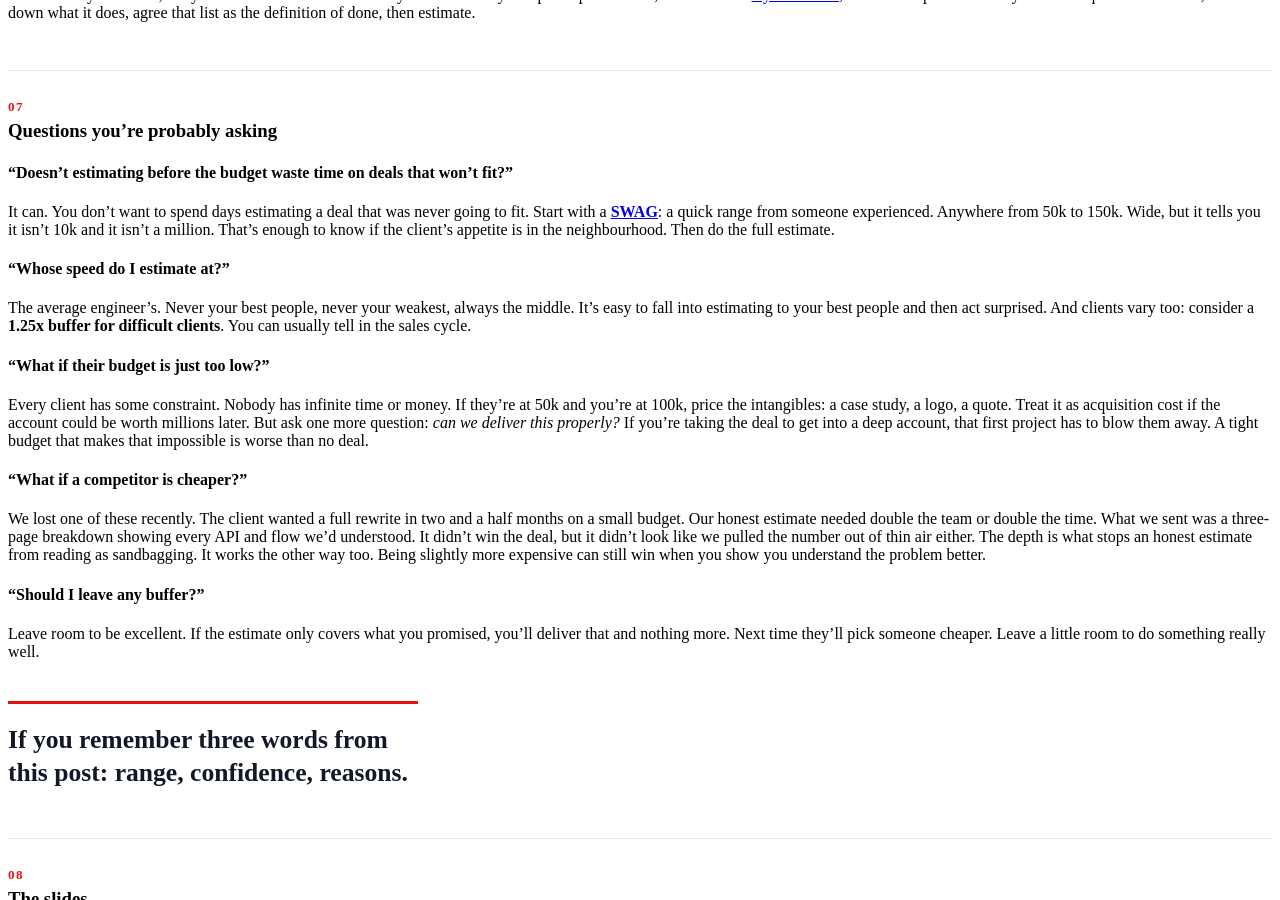
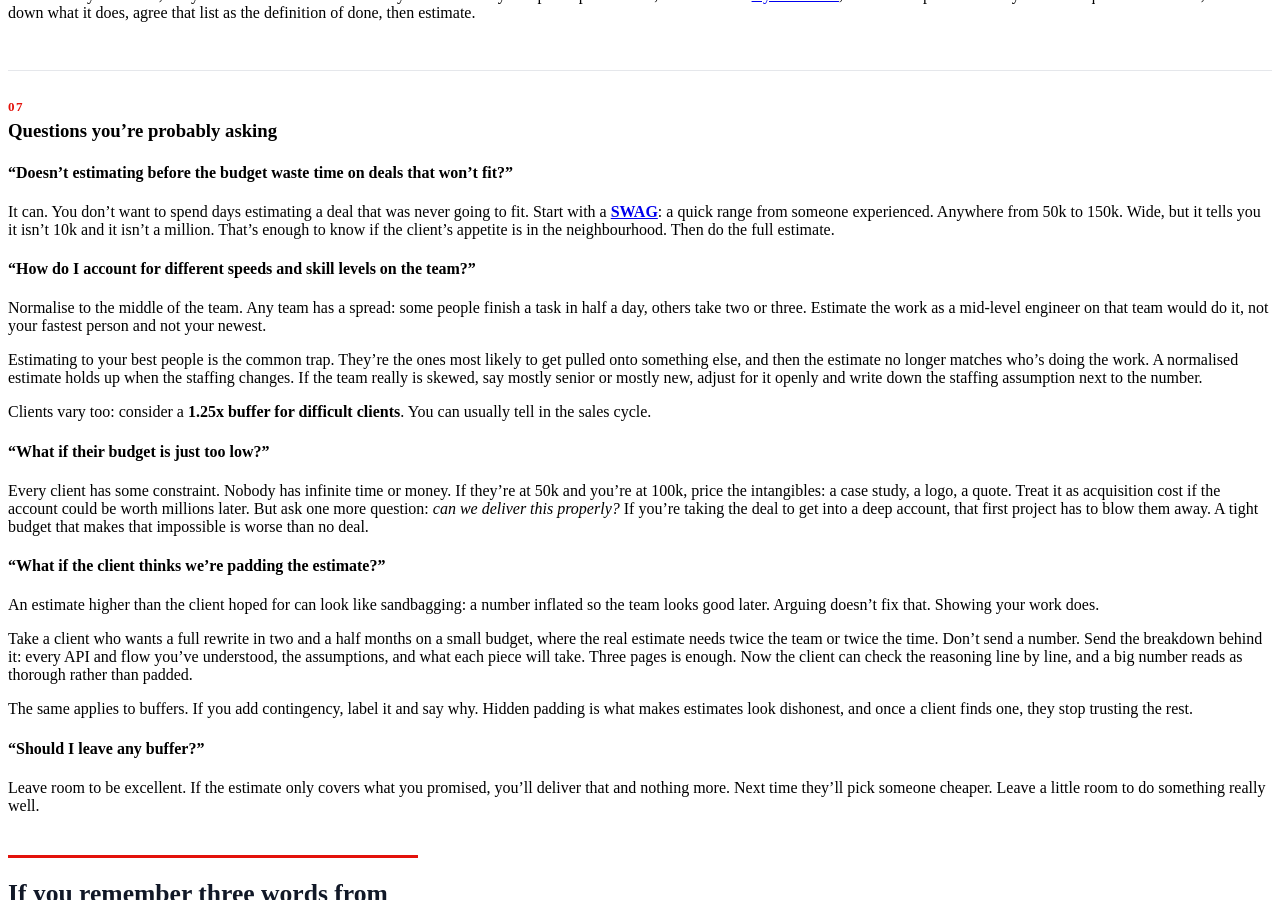
Before and after one commit to prashant3863/prashant3863.github.io, a Jekyll site: the page built from _posts/2026-10-03-software-estimation.md, in a window 1280 px wide and 900 px high, scrolled down 12021 px. Built offline with Jekyll 4.4.1, drawn with Linux system fonts in a browser that asks for light colours; some of the changed text lies outside the part shown.

```diff
--- a/_posts/2026-10-03-software-estimation.md
+++ b/_posts/2026-10-03-software-estimation.md
@@ -1,15 +1,15 @@
 ---
 layout: post
-title: "An estimate they can't refuse: how to estimate software projects"
+title: "“How long will this take?” How to estimate software projects"
 permalink: /posts/software-estimation
-description: "How to estimate software projects: why estimates miss, 4 common pitfalls, a 5-step method, AI-assisted delivery, and pricing consulting and freelance work."
+description: "How to estimate software projects under uncertainty: why estimates miss, 4 pitfalls, a 5-step method, what changes with AI, and pricing consulting work."
 author:
   name: Prashant Mittal
   twitter: prashant_mit
   url: https://notshant.xyz/about
 image:
   path: /assets/estimates/social-card.png
-  alt: "An estimate they can't refuse: how to estimate software projects, with the cone of uncertainty"
+  alt: "How long will this take? Estimating under uncertainty: the pitfalls, a five-step method, and what changes with AI, with the cone of uncertainty"
   width: 1200
   height: 630
 article_class: numbered
@@ -17,7 +17,7 @@ article_class: numbered
 
 # "How long will this take?"
 
-How to estimate software projects
+Estimating under uncertainty: the pitfalls, a five-step method, and what changes with AI
 {: .c-subtitle}
 
 Every software project starts with this question, and almost every answer to it turns out wrong. Last week I gave [a talk](#the-slides) at work on estimation. It was mostly for our sales and tech folks, who answer this question together before anyone signs a contract. I called it *An estimate they can't refuse*, a nod to [The Godfather](https://en.wikipedia.org/wiki/The_Godfather)'s "I'm gonna make him an offer he can't refuse."
@@ -321,17 +321,25 @@ And watch out for scope that points at something instead of defining done. "Fini
 
 It can. You don't want to spend days estimating a deal that was never going to fit. Start with a [**SWAG**](https://en.wikipedia.org/wiki/Scientific_wild-ass_guess): a quick range from someone experienced. Anywhere from 50k to 150k. Wide, but it tells you it isn't 10k and it isn't a million. That's enough to know if the client's appetite is in the neighbourhood. Then do the full estimate.
 
-#### "Whose speed do I estimate at?"
+#### "How do I account for different speeds and skill levels on the team?"
 
-The average engineer's. Never your best people, never your weakest, always the middle. It's easy to fall into estimating to your best people and then act surprised. And clients vary too: consider a **1.25x buffer for difficult clients**. You can usually tell in the sales cycle.
+Normalise to the middle of the team. Any team has a spread: some people finish a task in half a day, others take two or three. Estimate the work as a mid-level engineer on that team would do it, not your fastest person and not your newest.
+
+Estimating to your best people is the common trap. They're the ones most likely to get pulled onto something else, and then the estimate no longer matches who's doing the work. A normalised estimate holds up when the staffing changes. If the team really is skewed, say mostly senior or mostly new, adjust for it openly and write down the staffing assumption next to the number.
+
+Clients vary too: consider a **1.25x buffer for difficult clients**. You can usually tell in the sales cycle.
 
 #### "What if their budget is just too low?"
 
 Every client has some constraint. Nobody has infinite time or money. If they're at 50k and you're at 100k, price the intangibles: a case study, a logo, a quote. Treat it as acquisition cost if the account could be worth millions later. But ask one more question: *can we deliver this properly?* If you're taking the deal to get into a deep account, that first project has to blow them away. A tight budget that makes that impossible is worse than no deal.
 
-#### "What if a competitor is cheaper?"
+#### "What if the client thinks we're padding the estimate?"
 
-We lost one of these recently. The client wanted a full rewrite in two and a half months on a small budget. Our honest estimate needed double the team or double the time. What we sent was a three-page breakdown showing every API and flow we'd understood. It didn't win the deal, but it didn't look like we pulled the number out of thin air either. The depth is what stops an honest estimate from reading as sandbagging. It works the other way too. Being slightly more expensive can still win when you show you understand the problem better.
+An estimate higher than the client hoped for can look like sandbagging: a number inflated so the team looks good later. Arguing doesn't fix that. Showing your work does.
+
+Take a client who wants a full rewrite in two and a half months on a small budget, where the real estimate needs twice the team or twice the time. Don't send a number. Send the breakdown behind it: every API and flow you've understood, the assumptions, and what each piece will take. Three pages is enough. Now the client can check the reasoning line by line, and a big number reads as thorough rather than padded.
+
+The same applies to buffers. If you add contingency, label it and say why. Hidden padding is what makes estimates look dishonest, and once a client finds one, they stop trusting the rest.
 
 #### "Should I leave any buffer?"
 
```
Also changed, not shown: index.md (+1 -1 lines), assets/estimates/social-card.png.
